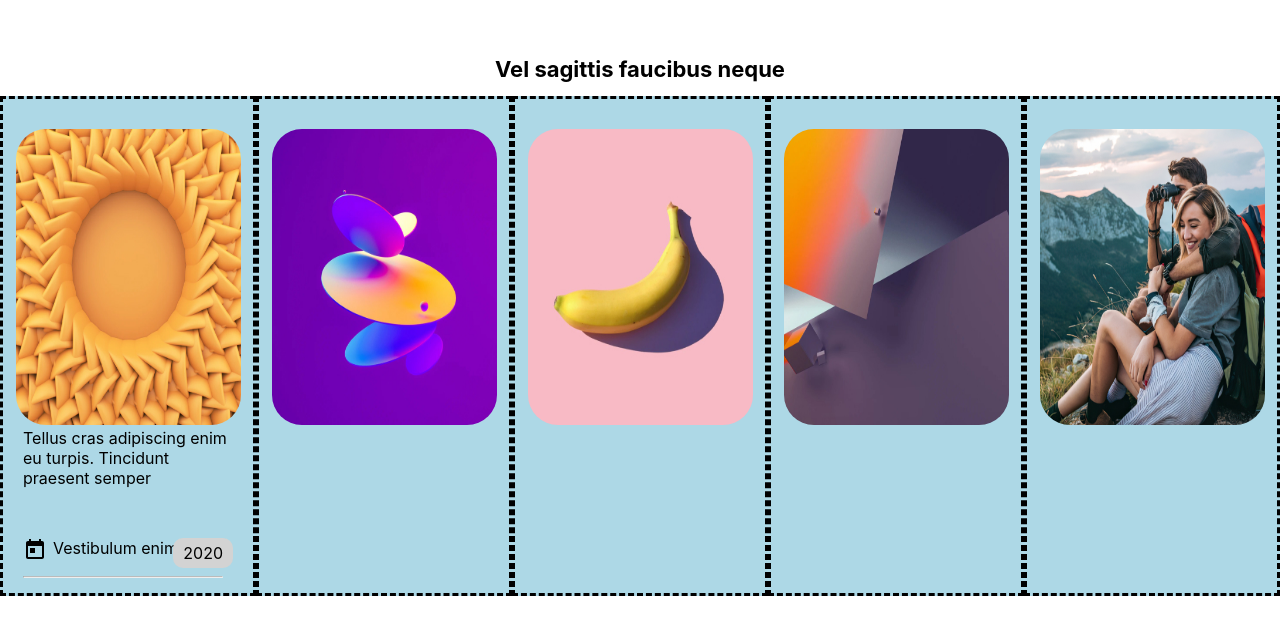
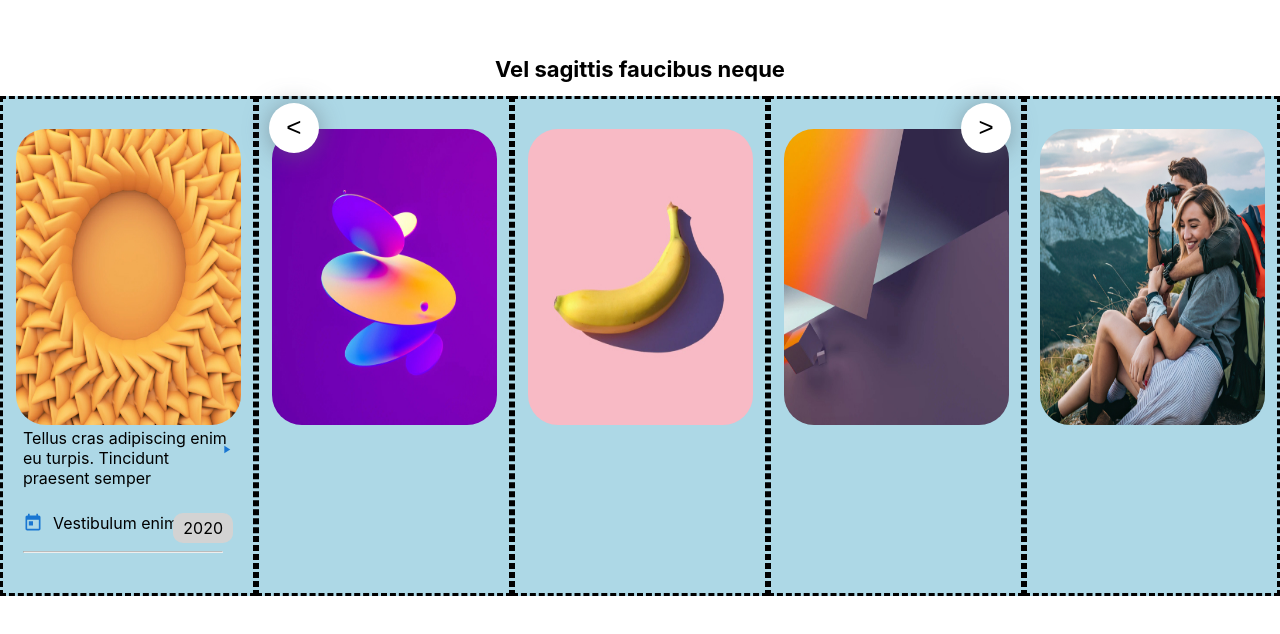
Before and after one commit to Bolio/landing-page-flow, a React (Vite) app: page / in a window 1280 px wide. Shown: the part 989-1623 px from the top of the page. Built offline with nearby package versions, Linux system fonts and the light colour scheme.

Commit message:
Add circular buttons with '<' and '>' in Carousel component. Add play arrow icon in photo information.

```diff
--- a/src/components/Carousel/index.jsx
+++ b/src/components/Carousel/index.jsx
@@ -1,9 +1,11 @@
-import styled from "styled-components";
+import styled, { css } from "styled-components";
 import Text from "../Texts";
 import TodayIcon from "@mui/icons-material/Today";
+import PlayArrowIcon from "@mui/icons-material/PlayArrow";
 
 const GalleryStyled = styled.div`
   display: flex;
+  position: relative;
   width: 100%;
   height: 500px;
   background-color: green;
@@ -38,14 +40,20 @@ const GalleryCellStyled = styled.div`
     p {
       margin: 0 0 50px 0;
     }
+    svg#play-arrow-icon-carousel {
+      top: 15px;
+      position: absolute;
+      right: 20px;
+    }
     div {
       /* background-color: purple; */
       /* display: inline-flex; */
       /* align-items: center; */
       padding: 0;
       width: 100%;
-      display: inline-block;
-      svg {
+      /* display: inline-block; */
+      bottom: 25px;
+      svg#today-icon-carousel {
         position: absolute;
       }
       p {
@@ -76,6 +84,32 @@ const GalleryCellStyled = styled.div`
   }
 `;
 
+const CircularButton = styled.button`
+  position: absolute;
+  top: 7px;
+  width: 50px;
+  height: 50px;
+  border-radius: 50%;
+  appearance: none;
+  border: none;
+  box-shadow: 0 2px 25px rgba(98, 109, 117, 0.56);
+  cursor: pointer;
+
+  ${(props) =>
+    props.left &&
+    css`
+      background-color: white;
+      left: 21%;
+    `}
+
+  ${(props) =>
+    props.right &&
+    css`
+      background-color: white;
+      right: 21%;
+    `}
+`;
+
 const Carousel = () => {
   return (
     <GalleryStyled>
@@ -85,8 +119,18 @@ const Carousel = () => {
           <p>
             Tellus cras adipiscing enim eu turpis. Tincidunt praesent semper
           </p>
+          <PlayArrowIcon
+            id="play-arrow-icon-carousel"
+            color="primary"
+            fontSize="small"
+            sx={{ fontSize: 13 }}
+          />
           <div>
-            <TodayIcon />
+            <TodayIcon
+              id="today-icon-carousel"
+              color="primary"
+              fontSize="small"
+            />
             <p>Vestibulum enim in</p>
             <span>2020</span>
             <hr />
@@ -105,6 +149,8 @@ const Carousel = () => {
       <GalleryCellStyled>
         <img src="src/assets/slide-img5.jpg" alt="slideImg5" />
       </GalleryCellStyled>
+      <CircularButton left>{"<"}</CircularButton>
+      <CircularButton right>{">"}</CircularButton>
     </GalleryStyled>
   );
 };
```
